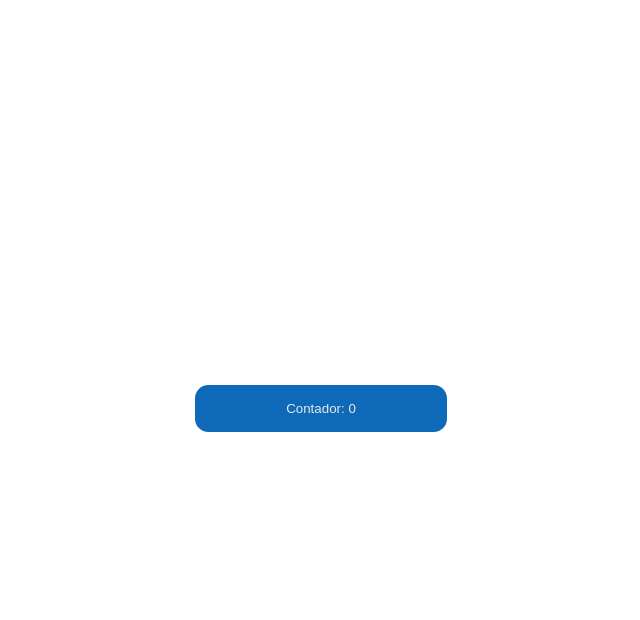
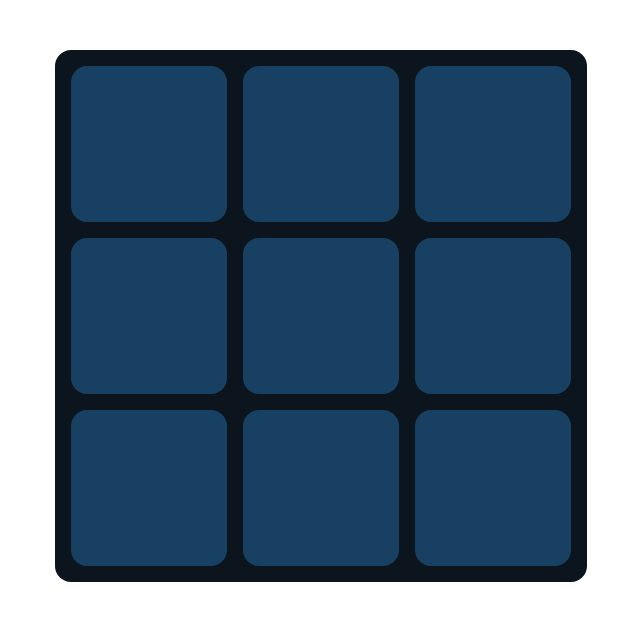
Before and after one commit to ElielBejar/aprendiendo_react, a React (Vite) app in the folder projects/practicas_react_vite/: page / in a window 1280 px wide. Shown: the top 620 px of the page, without its empty margins (319-959 px from the left). Built offline with nearby package versions, Linux system fonts and the light colour scheme.

Commit message:
practicando hacer un tic tac toe

```diff
--- a/projects/practicas_react_vite/src/App.jsx
+++ b/projects/practicas_react_vite/src/App.jsx
@@ -1,11 +1,11 @@
-import { Button } from "./Button";
+//import { Button } from "./Button";
+import {Board} from './TicTacToe/Board.jsx';
 
 function App() {
 
   return (
-    <Button classButton="button">
-    </Button>
+    <Board></Board>
   );
 }
 
-export default App
+export default App;
--- /dev/null
+++ b/projects/practicas_react_vite/src/TicTacToe/Board.jsx
@@ -0,0 +1,20 @@
+import './board.css';
+import './Square.jsx';
+import { Square } from './Square.jsx';
+
+export function Board(){
+    const board = Array(9).fill(null);
+
+    return (
+      <section className="board">
+         {board.map((_, index)=> {
+           return (
+             <Square>
+
+             </Square>
+           );
+         }
+         )}
+      </section>
+    );
+}
--- /dev/null
+++ b/projects/practicas_react_vite/src/TicTacToe/Square.jsx
@@ -0,0 +1,9 @@
+import './square.css';
+
+export function Square(){
+   return (
+     <div className="square">
+
+     </div>
+   );
+}
--- /dev/null
+++ b/projects/practicas_react_vite/src/TicTacToe/board.css
@@ -0,0 +1,12 @@
+.board{
+    margin:50px auto;
+    width:500px;
+    height:500px;
+    background-color: rgb(12, 21, 29);
+    color:rgb(255, 255, 255);
+    border-radius: 1em;
+    display:grid;
+    grid-template-columns: repeat(3, 1fr);
+    gap: 1rem;
+    padding:1em;
+}
--- /dev/null
+++ b/projects/practicas_react_vite/src/TicTacToe/square.css
@@ -0,0 +1,11 @@
+.square{
+    background-color: rgb(24, 64, 99);
+    /*align-self: center;
+    justify-self: center;*/
+    border-radius: 1em;
+    display: flex;
+    justify-content: center;
+    align-items: center;
+    user-select: none;
+    cursor:pointer;
+}
```
